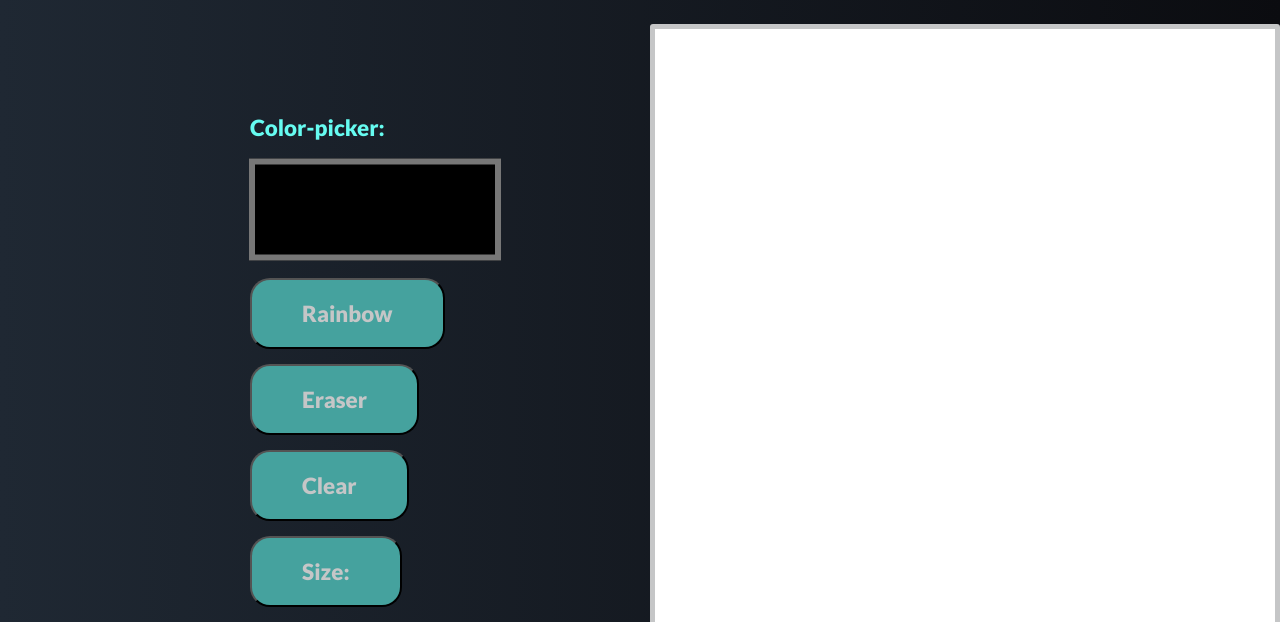
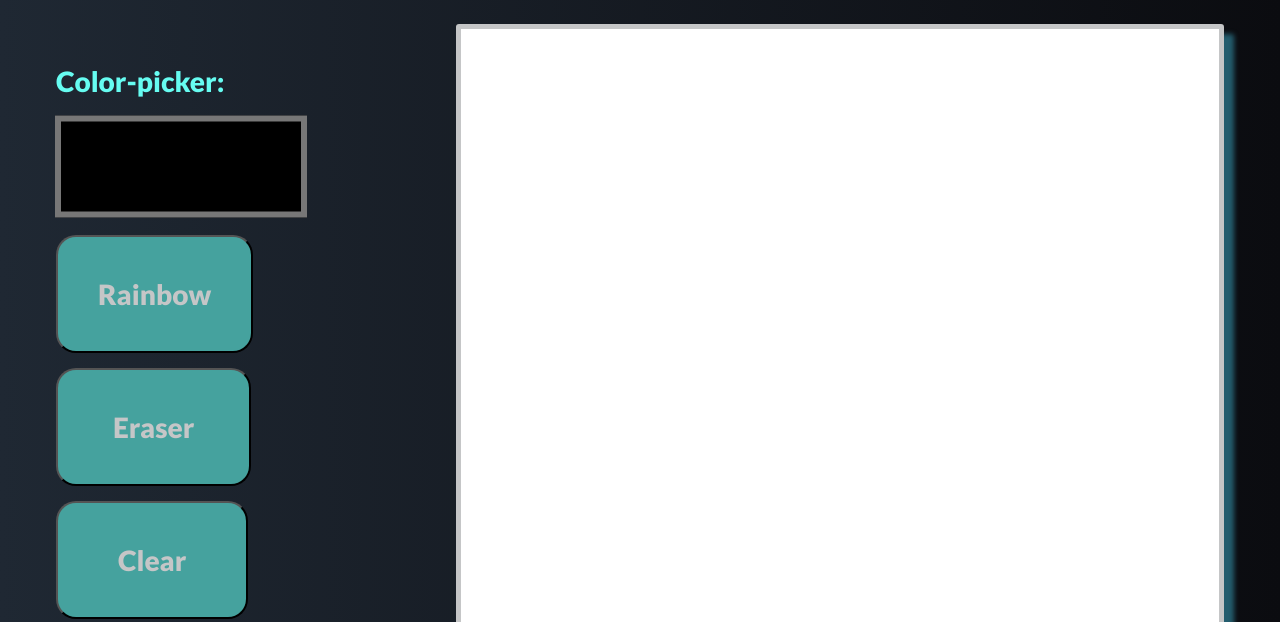
Before and after one commit to dante2302/etch-a-sketch, a plain HTML site: page index.html in a window 1280 px wide. Shown: the part 178-800 px from the top of the page. Drawn offline with Linux system fonts and the light colour scheme.

Commit message:
Final style changes

```diff
--- a/style.css
+++ b/style.css
@@ -17,6 +17,7 @@ body{
 }
 main, .wrap{
     margin: 0;
+    margin-bottom: 10px;
     display: flex;
     justify-content: center;
     flex-direction: column;
@@ -31,7 +32,7 @@ h1{
 }
 .wrap{
     flex-direction: row;
-    justify-content: flex-start;
+    justify-content: center;
     gap: 100px;
 }
 .button-container{
@@ -41,8 +42,6 @@ h1{
     justify-self: flex-start;
     gap: 15px;
     align-items: flex-start;
-    margin-top: 50px;
-    margin-left: 250px;
 }
 .container{
     display: grid;
@@ -68,14 +67,21 @@ background-color: var(--clr-blue);
 color:var(--clr-grey);
 border-radius: 20px;
 transition: all .15s ease-in;
-font-size: 1.4em;
+font-size: 1.75em;
 font-weight: 700;
-padding: 20px 50px;
+padding: 40px 60px;
 font-family: 'lato';
+}
+.rainbow{
+    padding:40px;
+}
+.eraser{
+    padding-block: 40px;
+    padding-inline: 55px;
 }
 label{
     font-weight: 700;
-    font-size: 1.4em;
+    font-size: 1.75em;
     font-family: 'lato';
     color:var(--clr-light-blue);
 }
@@ -87,7 +93,7 @@ footer{
     font-size: 1.5rem;
     display: flex;
     justify-content: center;
-    align-items:flex-end;
+    align-items:center;
     width: 100%;
     height: 7.5rem;
     color: var(--clr-dark-blue);
```
